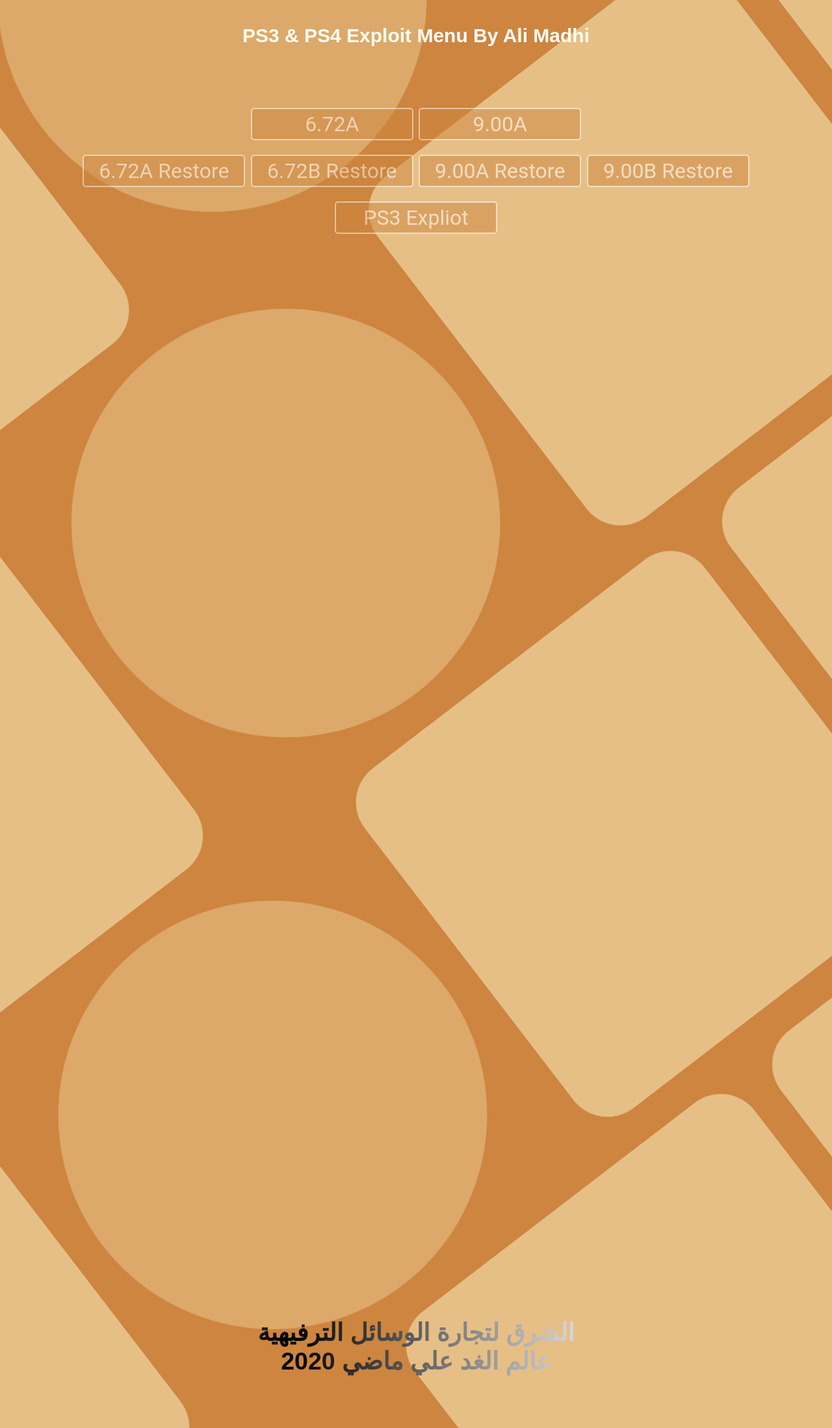
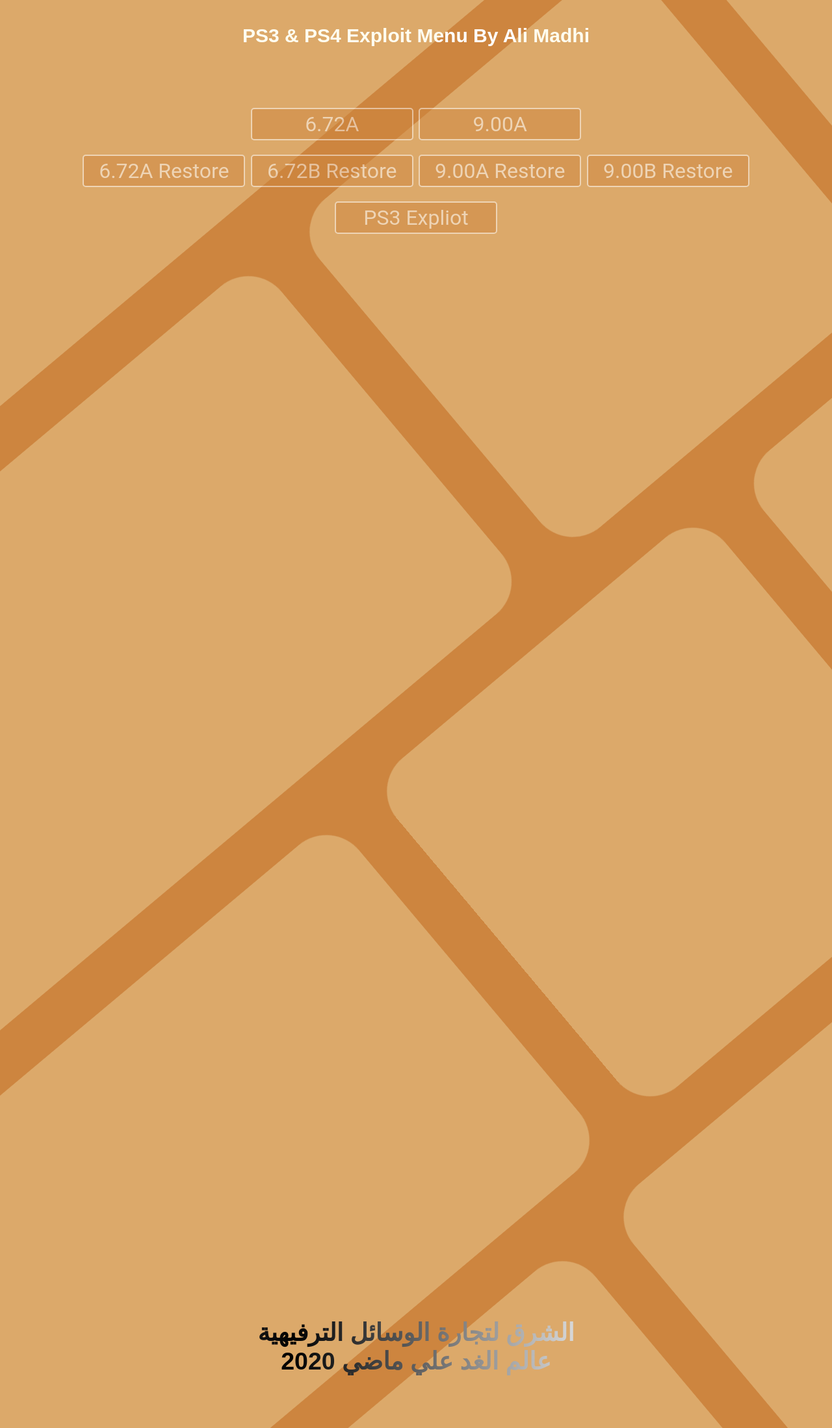
Before and after one commit to pe83/pe83.github.io, a PHP site: page / in a window 1280 px wide. Shown: the whole page at 65% size. Run offline with PHP 8.4, Linux system fonts and the light colour scheme.

Commit message:
Update styles.css

```diff
--- a/styles.css
+++ b/styles.css
@@ -17,7 +17,11 @@ body{
 	padding:0
 }
 
-.tiles{display:flex;flex-direction:column;justify-content:center;left:50%;position:fixed;top:50%;-webkit-transform:translateX(-50%) translateY(-50%) rotate(322.5deg)}
+.tiles{display:flex;flex-direction:column;justify-content:center;left:50%;position:fixed;top:50%;-webkit-transform:translateX(-50%) translateY(-50%) rotate(320deg)}
+.tiles__line{-webkit-animation:runner 5s linear infinite;display:flex;transform:translateX(25%)}
+.tiles__line:nth-child(2){-webkit-animation-duration:50s}
+.tiles__line:nth-child(3){-webkit-animation-duration:50s}
+.tiles{display:flex;flex-direction:column;justify-content:center;left:50%;position:fixed;top:50%;-webkit-transform:translateX(-50%) translateY(-50%) rotate(320deg)}
 .tiles__line{-webkit-animation:runner 20s linear infinite;display:flex;transform:translateX(25%)}
 .tiles__line:nth-child(2){-webkit-animation-duration:32s}
 .tiles__line:nth-child(3){-webkit-animation-duration:44s}
@@ -25,10 +29,10 @@ body{
 .tiles2 .tiles__line{-webkit-animation:runner 23s linear infinite;display:flex;transform:translateX(25%)}
 .tiles2 .tiles__line:nth-child(2){-webkit-animation-duration:8s}
 .tiles2 .tiles__line:nth-child(3){-webkit-animation-duration:12s}
-.tiles2 .tiles__line-img{--tile-margin:2vw;height:20vh;width:20vh;opacity:.60}
-.tiles2 .tiles__line-img--large{height:6vh;width:100vh;opacity:.40}@keyframes runner{to{-webkit-transform:translateX(-25%)}}
-.tiles__line-img{--tile-margin:2vw;background-position:50% 50%;background-size:cover;border-radius:10%;flex:none;height:30vh;margin:var(--tile-margin);width:30vh;background-color:var(--color-primary);opacity:.50}
-.tiles__line-img--large{border-radius:50vh;width:30vh;opacity:.30}
+.tiles2 .tiles__line-img{--tile-margin:2vw;height:20vh;width:20vh;opacity:.8}
+.tiles2 .tiles__line-img--large{height:5vh;width:100vh;opacity:.5}@keyframes runner{to{-webkit-transform:translateX(-25%)}}
+.tiles__line-img{--tile-margin:3vw;background-position:50% 50%;background-size:cover;border-radius:3vh;flex:none;height:30vh;margin:var(--tile-margin);width:30vh;background-color:var(--color-primary);opacity:.3}
+.tiles__line-img--large{border-radius:3vh;width:100vh;opacity:.3}
 
 button{
   position: center;
```
